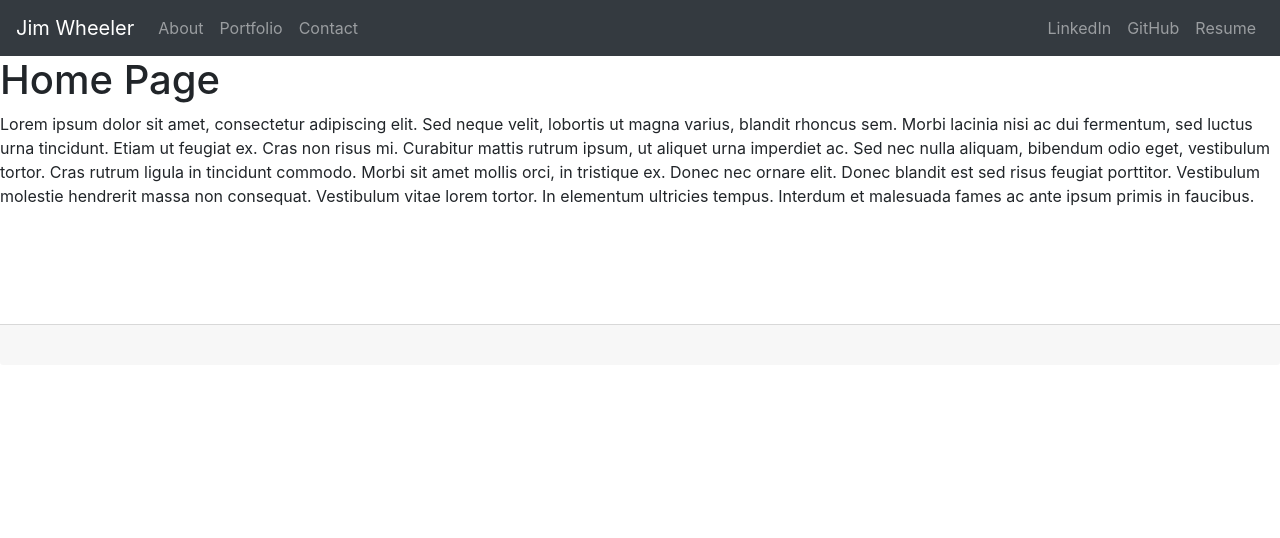
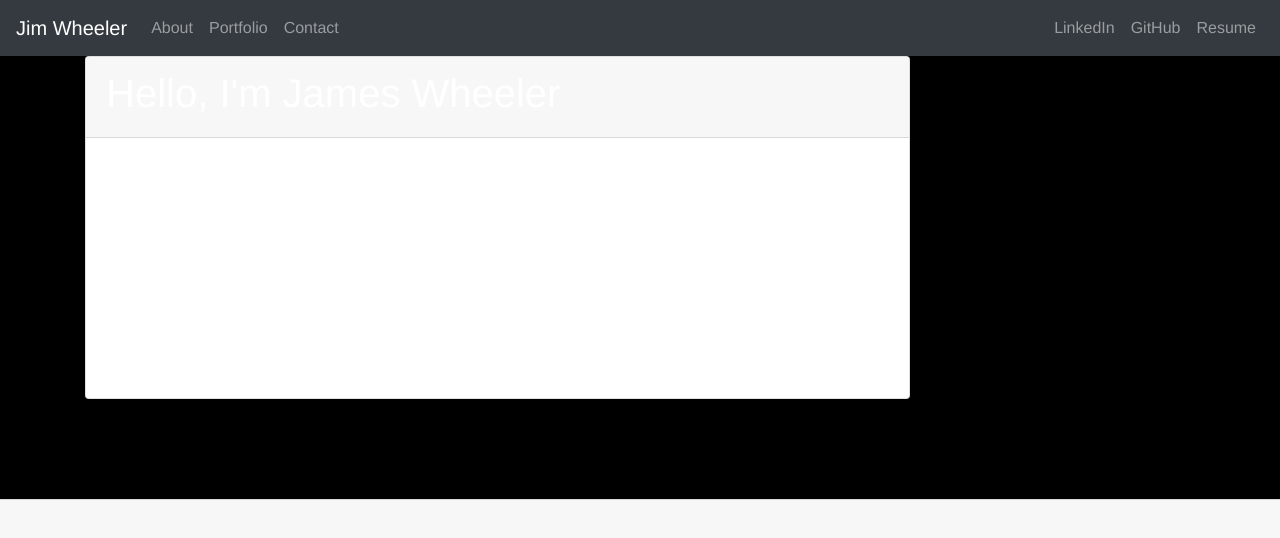
Before and after one commit to jrtwheeler/Portfolio_React, a React (Create React App) app: page / in a window 1280 px wide. Shown: the top 538 px of the page. Built offline with nearby package versions, Linux system fonts and the light colour scheme.

Commit message:
Styled home page with react bootstrap and custom css

```diff
--- a/src/components/NavigationBar/index.js
+++ b/src/components/NavigationBar/index.js
@@ -1,24 +1,23 @@
 import React from "react";
-import { Link } from "react-router-dom";
-import { Navbar, Nav, NavItem, NavDropdown, MenuItem } from 'react-bootstrap';
+import { Navbar, Nav } from 'react-bootstrap';
 
 // Depending on the current path, this component sets the "active" className on the appropriate navigation link item
 function NavigationBar() {
   return (
     <Navbar collapseOnSelect expand="lg" bg="dark" variant="dark">
-      <Navbar.Brand href="/home">Jim Wheeler</Navbar.Brand>
+      <Navbar.Brand href="/home" rel="noreferrer">Jim Wheeler</Navbar.Brand>
       <Navbar.Toggle aria-controls="responsive-navbar-nav" />
       <Navbar.Collapse id="responsive-navbar-nav">
         <Nav className="mr-auto">
-          <Nav.Link href="/about">About</Nav.Link>
-          <Nav.Link href="/portfolio">Portfolio</Nav.Link>
-          <Nav.Link href="/contact">Contact</Nav.Link>
+          <Nav.Link href="/about" rel="noreferrer">About</Nav.Link>
+          <Nav.Link href="/portfolio" rel="noreferrer">Portfolio</Nav.Link>
+          <Nav.Link href="/contact" rel="noreferrer">Contact</Nav.Link>
         </Nav>
         <Nav>
-          <Nav.Link href="https://www.linkedin.com/in/james-w-54270740/" target="_blank">
+          <Nav.Link href="https://www.linkedin.com/in/james-w-54270740/" target="_blank" rel="noreferrer">
             LinkedIn
           </Nav.Link>
-          <Nav.Link href="https://github.com/jrtwheeler" target="_blank">
+          <Nav.Link href="https://github.com/jrtwheeler" target="_blank" rel="noreferrer">
             GitHub
           </Nav.Link>
           <Nav.Link href="https://docs.google.com/document/d/e/2PACX-1vTRm2WKIL8udaUOcZXCVm3yrinhqizl94i95SiFVBGaXU1iZIsq3B1RHFCroQ2Mg8V0x-Z4O9ex0TwF/pub" target="_blank">
--- a/src/pages/About.js
+++ b/src/pages/About.js
@@ -3,14 +3,26 @@ import React from "react";
 function About() {
   return (
     <div>
-      <h1>About Page</h1>
-      <p>
-        Nunc pharetra finibus est at efficitur. Praesent sed congue diam. Integer gravida dui
-        mauris, ut interdum nunc egestas sed. Aenean sed mollis diam. Nunc aliquet risus ac finibus
-        porta. Nam quis arcu non lectus tincidunt fermentum. Suspendisse aliquet orci porta quam
-        semper imperdiet. Praesent euismod mi justo, faucibus scelerisque risus cursus in. Sed
-        rhoncus mollis diam, sit amet facilisis lectus blandit at.
-      </p>
+      <section className="row">
+        <article className="card portrait-info col-sm-12 my-5">
+          <h1 className="card-header text-white font-weight-bold">Hello, I'm James Wheeler</h1>
+                <hr className="rule-lines"></hr>
+                <h2 class="subhead col-sm-8">
+                        Citizen coder with a <span>Johns Hopkins</span> education currently coding at <span>Stanley
+                            Black and Decker</span>
+                </h2>
+
+                <p>
+                        <a href="https://www.linkedin.com/in/james-w-54270740/" class="contact-list"
+                            target="_blank">LINKED IN</a>
+                        <a> / </a>
+                        <a href="https://github.com/jrtwheeler" class="contact-list" target="_blank"> GITHUB</a>
+                        <a> / </a>
+                        <a href="https://docs.google.com/document/d/e/2PACX-1vTRm2WKIL8udaUOcZXCVm3yrinhqizl94i95SiFVBGaXU1iZIsq3B1RHFCroQ2Mg8V0x-Z4O9ex0TwF/pub"
+                            class="contact-list" target="_blank"> RESUME </a>
+                    </p>
+          </article>
+      </section>
     </div>
   );
 }
--- a/src/pages/Home.js
+++ b/src/pages/Home.js
@@ -1,19 +1,33 @@
 import React from "react";
+import { Card } from 'react-bootstrap';
+import './style.css';
 
 function Home() {
   return (
     <div>
-      <h1>Home Page</h1>
-      <p>
-        Lorem ipsum dolor sit amet, consectetur adipiscing elit. Sed neque velit, lobortis ut magna
-        varius, blandit rhoncus sem. Morbi lacinia nisi ac dui fermentum, sed luctus urna tincidunt.
-        Etiam ut feugiat ex. Cras non risus mi. Curabitur mattis rutrum ipsum, ut aliquet urna
-        imperdiet ac. Sed nec nulla aliquam, bibendum odio eget, vestibulum tortor. Cras rutrum
-        ligula in tincidunt commodo. Morbi sit amet mollis orci, in tristique ex. Donec nec ornare
-        elit. Donec blandit est sed risus feugiat porttitor. Vestibulum molestie hendrerit massa non
-        consequat. Vestibulum vitae lorem tortor. In elementum ultricies tempus. Interdum et
-        malesuada fames ac ante ipsum primis in faucibus.
-      </p>
+      <main className="container">
+        <section className="row">
+          <section className="col-9">
+            <Card text="white" className = "card">
+              <Card.Header className = "h1"><h1>Hello, I'm James Wheeler</h1></Card.Header>
+              <hr className="rule-lines"></hr>
+              <Card.Title>
+                <h2>Citizen coder with a <span>Johns Hopkins</span> education currently coding at <span>Stanley Black and Decker</span></h2>
+              </Card.Title>
+              <hr className="rule-lines"></hr>
+              <br></br>
+              <Card.Text className=".contact-list">
+                <a href="https://www.linkedin.com/in/james-w-54270740/" className="contact-list"
+                  target="_blank" rel="noreferrer">LINKED IN / </a>
+                <a href="https://github.com/jrtwheeler" className="contact-list" target="_blank" rel="noreferrer">GITHUB / </a>
+                <a href="https://docs.google.com/document/d/e/2PACX-1vTRm2WKIL8udaUOcZXCVm3yrinhqizl94i95SiFVBGaXU1iZIsq3B1RHFCroQ2Mg8V0x-Z4O9ex0TwF/pub"
+                  className="contact-list" target="_blank" rel="noreferrer"> RESUME </a>
+              </Card.Text>
+              <hr className="hr-contacts"></hr>
+            </Card>
+          </section>
+        </section>
+      </main>
     </div>
   );
 }
--- /dev/null
+++ b/src/pages/style.css
@@ -0,0 +1,55 @@
+/*Style that changes all the fonts in the page to seriff. The bootstrap default is sans-serriff */
+* {
+    font-family: Helvetica, sans-serif;
+}
+
+/* Tag styles */
+.card, main {
+    background-color: black;
+    font: gray;
+    margin: 10;
+    padding: 10;
+}
+
+span {
+    color:white;
+}
+
+/* ID styles */
+.contact-list {
+    font-family: Helvetica, sans-serif;
+    color: white;
+    font-style: bold;
+}
+
+.fab, .fas {
+    color:gray;
+}
+
+.hr-contacts {
+    border-style: solid;
+    border-top: 1px;
+    height: 0;
+    width: 232px;
+    border-width: 1px;
+    border-color: white;
+    margin-left:0;
+}
+
+.rule-lines-second {
+    border-color: gray;
+    background-color:gray;
+    color:gray;
+    margin-right:100%;
+}
+
+.rule-lines, .rule-lines-second {
+    border-color: white;
+    background-color: white;
+    color: white;
+    justify-self: left;
+}
+
+.h1 {
+    font-style: bold;
+}
```
Also changed, not shown: 1 other file (tests, documents, lock files or other folders).
